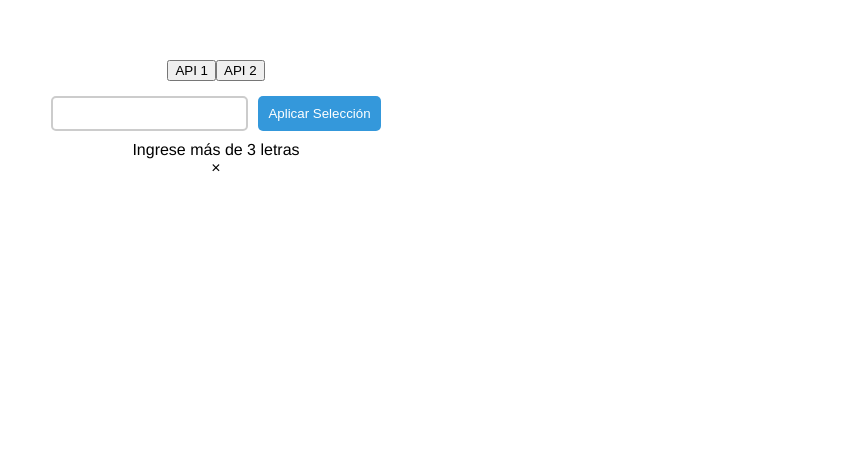
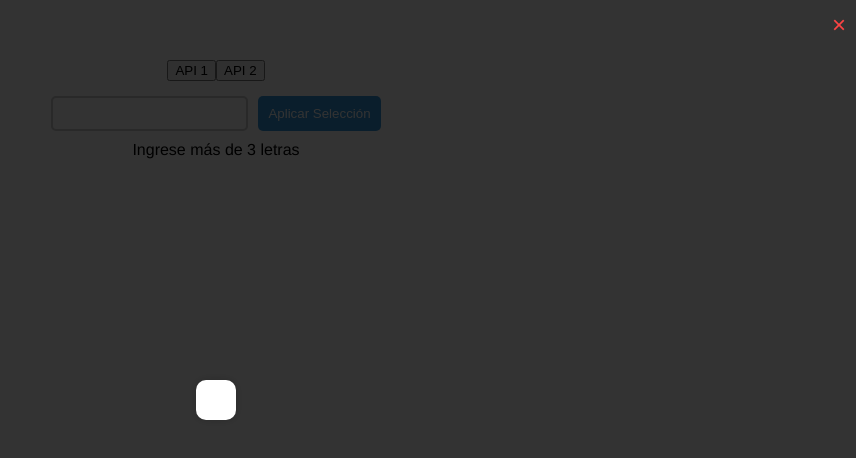
Before and after one commit to Eladios30/Search-Vue, a Vue app: page / in a window 1280 px wide. Both pictures are taken after a click on the button "Aplicar Selección". Shown: the top 458 px of the page, without its empty margins (424-1280 px from the left). Built offline with nearby package versions, Linux system fonts and the light colour scheme.

Commit message:
best styles in modal

```diff
--- a/src/components/FilterSearch.vue
+++ b/src/components/FilterSearch.vue
@@ -1,6 +1,14 @@
 <template>
-  <div :style="{ '--color-primary': primaryColor, '--color-secondary': secondaryColor, '--font-family': fontFamily, '--border-radius': borderRadius, '--width': width }" class="search-component">
-
+  <div
+    :style="{
+      '--color-primary': primaryColor,
+      '--color-secondary': secondaryColor,
+      '--font-family': fontFamily,
+      '--border-radius': borderRadius,
+      '--width': width,
+    }"
+    class="search-component"
+  >
     <!-- Modal para mostrar input -->
     <div v-if="show" class="search-component__modal">
       <div class="search-component__input-button">
@@ -10,26 +18,55 @@
           v-model="searchTerm"
           @input="filterPlaceholdersWithDelay"
         />
-        <button class="search-component__selection-button" @click="applySelection">Aplicar Selección</button>
+        <button
+          class="search-component__selection-button"
+          @click="applySelection"
+        >
+          Aplicar Selección
+        </button>
       </div>
 
       <div class="search-component__search-term" v-if="searchTerm.length >= 3">
-        <div v-for="(placeholder, i) in filteredPlaceholders" :key="i" class="search-component__item">
-          <input class="search-component__checkbox" type="checkbox" v-model="placeholder.selected" />
-          <span class="search-component__title">{{ placeholder.title }}</span>
+        <div
+          class="search-component__item"
+          v-for="(placeholder, i) in filteredPlaceholders"
+          :key="i"
+        >
+          <span
+            class="search-component__title"
+            @mouseover="showCheckbox(placeholder)"
+            @mouseout="hideCheckbox(placeholder)"
+            @click="toggleCheckbox(placeholder)"
+            >{{ placeholder.title }}</span
+          >
+          <input
+            class="search-component__checkbox"
+            type="checkbox"
+            v-model="placeholder.selected"
+          />
         </div>
       </div>
       <div v-else class="search-component__message">
-        <span class="search-component__message-text">Ingrese más de 3 letras</span>
+        <span class="search-component__message-text"
+          >Ingrese más de 3 letras</span
+        >
       </div>
     </div>
 
     <!-- Modal para mostrar los resultados -->
-    <div class="search-component__modal search-component__result-modal" v-show="isModalVisible">
+    <div class="search-component__result-modal" v-show="isModalVisible">
       <div class="search-component__modal-content">
-        <span class="search-component__close-button" @click="closeModal">&times;</span>
-        <span class="search-component__result-item" v-for="(selectedElement, index) in elementsSelect" :key="index">
-          <p class="search-component__result-text">{{ selectedElement.id }} - {{ selectedElement.title }}</p>
+        <button class="search-component__close-button" @click="closeModal">
+          &times;
+        </button>
+        <span
+          class="search-component__result-item"
+          v-for="(selectedElement, index) in elementsSelect"
+          :key="index"
+        >
+          <p class="search-component__result-text">
+            {{ selectedElement.id }} - {{ selectedElement.title }}
+          </p>
         </span>
       </div>
     </div>
@@ -50,6 +87,7 @@ export default {
       isModalVisible: false,
       show: true,
       searchTimeout: null,
+      activePlaceholder: null,
     };
   },
   props: {
@@ -59,24 +97,24 @@ export default {
     },
     primaryColor: {
       type: String,
-      default: 'var(--color-primary)'
+      default: "var(--color-primary)",
     },
     secondaryColor: {
       type: String,
-      default: 'var(--color-secondary)'
+      default: "var(--color-secondary)",
     },
     fontFamily: {
       type: String,
-      default: 'var(--font-family)'
+      default: "var(--font-family)",
     },
     borderRadius: {
       type: String,
-      default: 'var(--border-radius)'
+      default: "var(--border-radius)",
     },
     width: {
       type: String,
-      default: 'var(--width)'
-    }
+      default: "var(--width)",
+    },
   },
   computed: {
     filteredPlaceholders() {
@@ -86,9 +124,9 @@ export default {
           .includes(this.searchTerm.toLowerCase());
       });
     },
-    apiUrl(){
+    apiUrl() {
       return this.apiQuery;
-    }
+    },
   },
   methods: {
     async fetchData(url) {
@@ -128,17 +166,25 @@ export default {
 
       this.isModalVisible = true;
     },
-    openModal(){
+    openModal() {
       this.show = !this.show;
     },
-    closeModal(){
+    closeModal() {
       this.isModalVisible = false;
-    }
+    },
+    showCheckbox(placeholder) {
+      placeholder.showCheckbox = true;
+    },
+    hideCheckbox(placeholder) {
+      placeholder.showCheckbox = false;
+    },
+    toggleCheckbox(placeholder) {
+      placeholder.selected = !placeholder.selected;
+    },
   },
   watch: {
-    apiUrl(){
-      console.log(this.apiUrl)
-      this.fetchData(this.apiUrl)
+    apiUrl() {
+      this.fetchData(this.apiUrl);
     },
     searchTerm() {
       this.filterPlaceholdersWithDelay();
@@ -157,28 +203,11 @@ export default {
 }
 
 .search-component {
-
   background-color: var(--color-primary);
   color: black;
   border-radius: var(--border-radius);
   font-family: var(--font-family);
   width: var(--width);
-
-    &__button {
-      border-radius: 10px;
-      margin-right: 10px;
-      box-shadow: 0px 2px 4px rgba(0, 0, 0, .2);
-      font-size: 15px;
-      margin-bottom: 10px;
-
-      &search-component__selection-button {
-        border-radius: 10px;
-        margin-right: 10px;
-        box-shadow: 0px 2px 4px rgba(0, 0, 0, .2);
-        font-size: 15px;
-        margin-bottom: 10px;
-      }
-    }
 
   &__input-button {
     margin-top: 15px;
@@ -199,6 +228,7 @@ export default {
       }
     }
 
+    // Boton para aplicar seleccion
     .search-component__selection-button {
       padding: 10px 10px;
       background-color: #3498db;
@@ -212,38 +242,81 @@ export default {
       }
     }
   }
-  }
 
-  .search-component__searchTern {
+  // Cuadro de busqueda
+  &__search-term {
     display: flex;
     flex-direction: column;
     align-items: center;
     margin-top: 15px;
-  }
 
     .search-component__item {
       margin-top: 10px;
       margin-bottom: 10px;
-    font-size: 20px;
+      font-size: 19px;
       cursor: pointer;
     }
 
-  .search-component__checkbox {
-      margin-right: 10px;
-      opacity: 0;
+    .search-component__item, .search-component__title {
+    &:hover + .search-component__checkbox,
+    .search-component__checkbox:focus {
+      opacity: 1;
+      }
     }
 
-  .search-component__item:hover .search-component__checkbox {
-      opacity: 1;
+    .search-component__checkbox {
+      margin-left: 10px;
+      opacity: 0;
+      transition: opacity 0.3s ease;
+      width: 15px;
+      height: 15px;
+      transform: scale(1.5);
+    }
   }
 
-  .search-component__title {
-      font-size: 16px;
-      color: #333;
+  // Modal del resultado
+  &__result-modal {
+    background-color: rgba(0, 0, 0, 0.8);
+    position: fixed;
+    top: 0;
+    left: 0;
+    width: 100%;
+    height: 100%;
+    display: flex;
+    justify-content: center;
+    align-items: center;
+    z-index: 2;
+
+    .search-component__modal-content {
+      background-color: #fff;
+      padding: 20px;
+      border-radius: 10px;
+      box-shadow: 0px 0px 10px rgba(0, 0, 0, 0.2);
+      text-align: center;
     }
 
-  .search-component__checkbox:checked + .search-component__title {
-      font-weight: bold;
+    .search-component__close-button {
+      background: none;
+      width: 20px;
+      height: 20px;
+      border: none;
+      font-size: 24px;
+      color: #ff4444;
+      cursor: pointer;
+      position: absolute;
+      top: 10px;
+      right: 10px;
     }
 
+    .search-component__result-item {
+      margin-top: 20px;
+    }
+
+    .search-component__result-text {
+      font-size: 18px;
+      color: #333;
+      margin: 5px 0;
+    }
+  }
+}
 </style>
```
Lines whose indentation alone changed are shown as unchanged.
